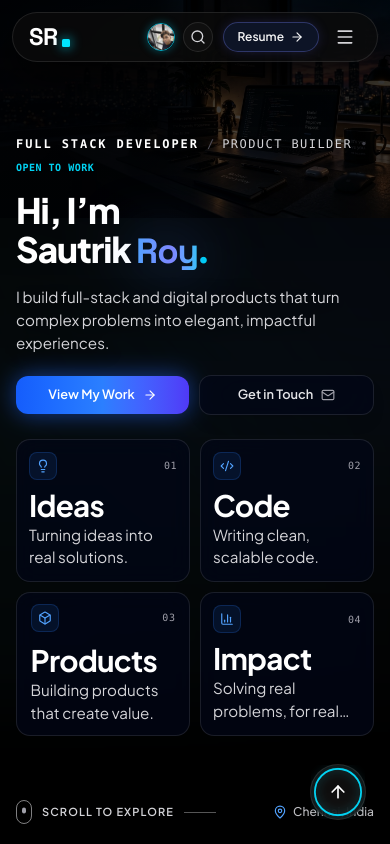
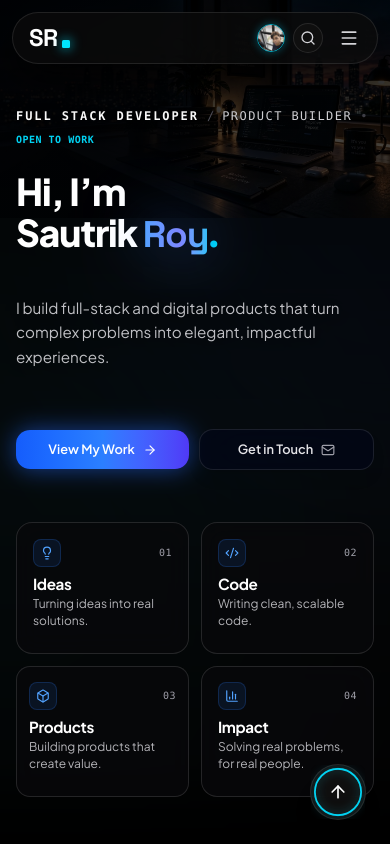
Before and after one commit to sautrikroy17/Personal-Portolio, a React (Vite) app: page / in a window 390 px wide. Shown: the top 844 px of the page. Built offline with nearby package versions, Linux system fonts and the light colour scheme.

Commit message:
fix(mobile): overhaul mobile.css to de-congest landing page, provide proper navbar clearance, and ensure unclipped bento tiles

```diff
--- a/src/components/layout/Navbar.jsx
+++ b/src/components/layout/Navbar.jsx
@@ -193,12 +193,12 @@ export default function Navbar() {
               </a>
             </div>
 
-            {/* Resume Button */}
+            {/* Resume Button (Desktop & Tablet only; mobile has prominent button inside drawer) */}
             <a
               href="/resume.pdf"
               target="_blank"
               rel="noopener noreferrer"
-              className="group relative inline-flex items-center gap-1.5 px-3.5 sm:px-4 py-1.5 rounded-full text-xs sm:text-[13px] font-semibold text-white/95 transition-all duration-300 bg-slate-900/90 hover:bg-blue-950/70 border border-indigo-400/30 hover:border-blue-400 shadow-[0_0_12px_rgba(99,102,241,0.18)] hover:shadow-[0_0_18px_rgba(59,130,246,0.4)]"
+              className="group relative hidden sm:inline-flex items-center gap-1.5 px-3.5 sm:px-4 py-1.5 rounded-full text-xs sm:text-[13px] font-semibold text-white/95 transition-all duration-300 bg-slate-900/90 hover:bg-blue-950/70 border border-indigo-400/30 hover:border-blue-400 shadow-[0_0_12px_rgba(99,102,241,0.18)] hover:shadow-[0_0_18px_rgba(59,130,246,0.4)]"
             >
               <span>Resume</span>
               <ArrowRight className="w-3.5 h-3.5 transition-transform duration-200 group-hover:translate-x-0.5" />
--- a/src/components/sections/Hero.jsx
+++ b/src/components/sections/Hero.jsx
@@ -185,10 +185,10 @@ export default function Hero() {
 
                   {/* Title & Description */}
                   <div className="relative z-10 text-left">
-                    <h2 className="text-xs sm:text-base font-bold text-white mb-0.5 sm:mb-1 tracking-tight group-hover:text-blue-200 transition-colors">
+                    <h2 className="text-xs sm:text-base font-bold text-white mb-1 tracking-tight group-hover:text-blue-200 transition-colors">
                       {card.title}
                     </h2>
-                    <p className="text-[10px] sm:text-xs text-zinc-300 leading-tight sm:leading-snug line-clamp-2">
+                    <p className="text-[11px] sm:text-xs text-zinc-300/90 leading-snug">
                       {card.description}
                     </p>
                   </div>
--- a/src/mobile.css
+++ b/src/mobile.css
@@ -28,40 +28,7 @@
     word-break: break-word;
   }
 
-  /* 2. First Landing Page (Hero #top) Mobile Tuning */
-  #top {
-    min-height: 100dvh !important;
-    display: flex !important;
-    flex-direction: column !important;
-    justify-content: space-between !important;
-    padding-top: 5.25rem !important; /* 84px - perfect clearance below floating capsule */
-    padding-bottom: 1.25rem !important;
-  }
-
-  /* Hero Headline scale */
-  #top h1 {
-    font-size: clamp(2.1rem, 9vw, 3.25rem) !important;
-    line-height: 1.1 !important;
-    letter-spacing: -0.03em !important;
-  }
-
-  /* Hero Subtitle */
-  #top p {
-    font-size: 0.95rem !important;
-    line-height: 1.5 !important;
-  }
-
-  /* Hero Bento Cards Mobile Grid: compact, high-contrast, zero clipping */
-  #top .grid-cols-2 {
-    gap: 0.625rem !important;
-  }
-
-  #top .grid-cols-2 > * {
-    padding: 0.75rem !important;
-    border-radius: 0.875rem !important;
-  }
-
-  /* 3. Floating Capsule Navbar Mobile Tuning */
+  /* 2. Floating Capsule Navbar Mobile Tuning */
   nav.fixed {
     padding-left: 0.75rem !important;
     padding-right: 0.75rem !important;
@@ -72,7 +39,96 @@
     width: 100% !important;
     max-width: 100% !important;
     padding-left: 1rem !important;
-    padding-right: 1rem !important;
+    padding-right: 0.75rem !important;
+    height: 3.25rem !important;
+  }
+
+  /* 3. First Landing Page (Hero #top) De-congestion & Spatial Rhythm */
+  #top {
+    min-height: 100dvh !important;
+    height: auto !important;
+    display: flex !important;
+    flex-direction: column !important;
+    justify-content: flex-start !important;
+    padding-top: 6.75rem !important; /* ~108px - generous clearance below floating capsule */
+    padding-bottom: 2.5rem !important;
+  }
+
+  /* Hero Content Column */
+  #top .max-w-xl {
+    gap: 1rem !important;
+    margin-bottom: 1.5rem !important;
+  }
+
+  /* Hero Unboxed Status Line */
+  #top .max-w-xl > div:first-child {
+    margin-bottom: 0.25rem !important;
+  }
+
+  /* Hero Headline scale */
+  #top h1 {
+    font-size: clamp(2.2rem, 9.5vw, 3.25rem) !important;
+    line-height: 1.12 !important;
+    letter-spacing: -0.03em !important;
+    margin-top: 0.25rem !important;
+    margin-bottom: 0.5rem !important;
+  }
+
+  /* Hero Subtitle */
+  #top p {
+    font-size: 0.95rem !important;
+    line-height: 1.6 !important;
+    color: rgba(212, 212, 216, 0.9) !important;
+    margin-bottom: 0.5rem !important;
+  }
+
+  /* Hero CTA Buttons - Balanced side-by-side */
+  #top a[href="#projects"],
+  #top a[href="#contact"] {
+    flex: 1 1 0% !important;
+    padding: 0.75rem 0.85rem !important;
+    font-size: 0.85rem !important;
+    border-radius: 0.875rem !important;
+    text-align: center !important;
+    justify-content: center !important;
+  }
+
+  /* Hero Bento Cards Mobile Grid: spacious, comfortable, zero clipping */
+  #top .grid-cols-2 {
+    gap: 0.75rem !important;
+    margin-top: 0.75rem !important;
+    margin-bottom: 1rem !important;
+  }
+
+  #top .grid-cols-2 > * {
+    padding: 0.95rem 1rem !important;
+    border-radius: 1rem !important;
+    min-height: 96px !important;
+    background-color: rgba(9, 9, 11, 0.75) !important;
+    border-color: rgba(255, 255, 255, 0.12) !important;
+  }
+
+  #top .grid-cols-2 h2 {
+    font-size: 0.95rem !important;
+    font-weight: 700 !important;
+    margin-bottom: 0.25rem !important;
+  }
+
+  #top .grid-cols-2 p {
+    font-size: 0.75rem !important;
+    line-height: 1.4 !important;
+    color: rgba(212, 212, 216, 0.85) !important;
+    -webkit-line-clamp: unset !important;
+    line-clamp: unset !important;
+    display: block !important;
+    overflow: visible !important;
+  }
+
+  /* Hero Bottom Meta Bar */
+  #top > div:last-child {
+    margin-top: auto !important;
+    padding-top: 1.5rem !important;
+    padding-bottom: 0.5rem !important;
   }
 
   /* 4. iOS Safari Form Auto-Zoom Fix (16px base font rule prevents viewport zoom on focus) */
@@ -102,10 +158,14 @@
     padding-right: 1rem !important;
   }
 
+  #top {
+    padding-top: 6.5rem !important;
+  }
+
   /* Hero Buttons side-by-side balanced sizing */
   #top a[href="#projects"],
   #top a[href="#contact"] {
-    padding: 0.65rem 0.85rem !important;
+    padding: 0.7rem 0.75rem !important;
     font-size: 0.8rem !important;
   }
 
```
